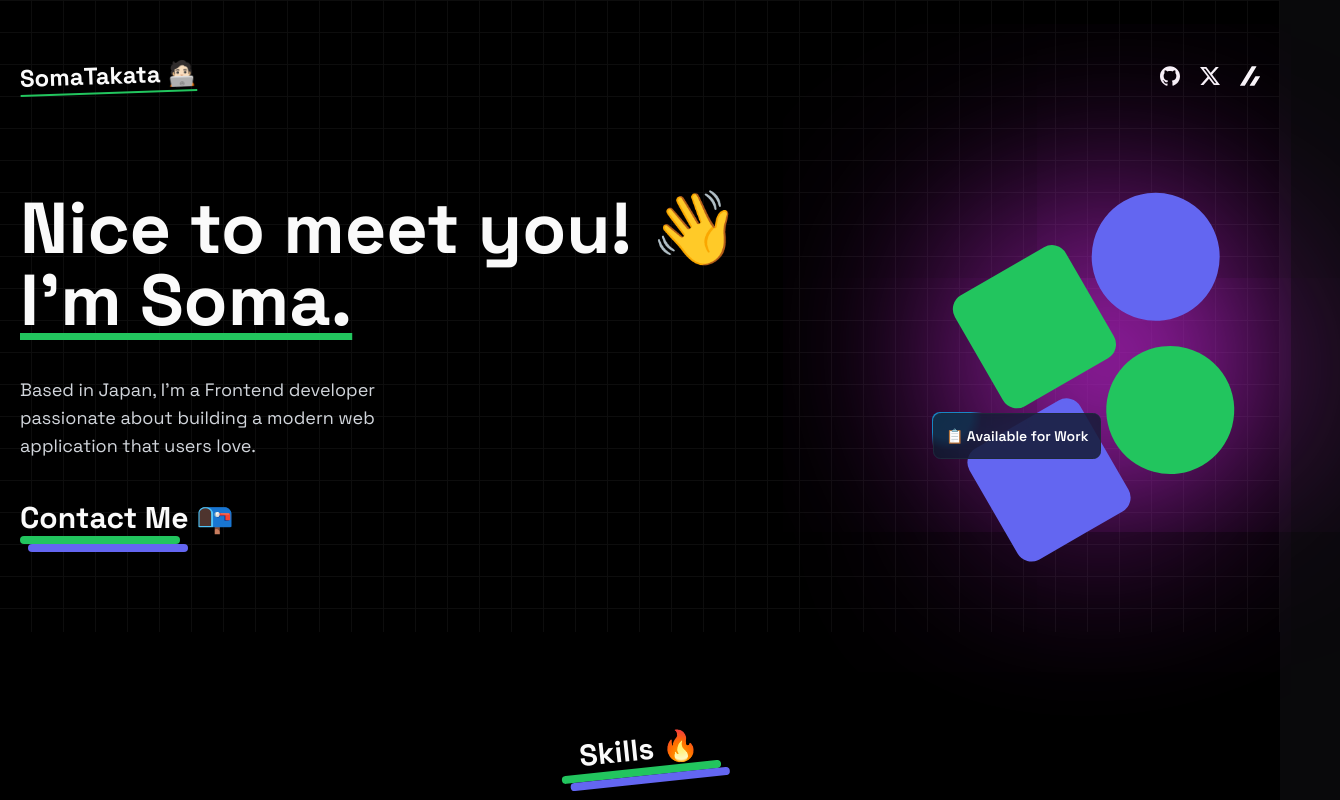
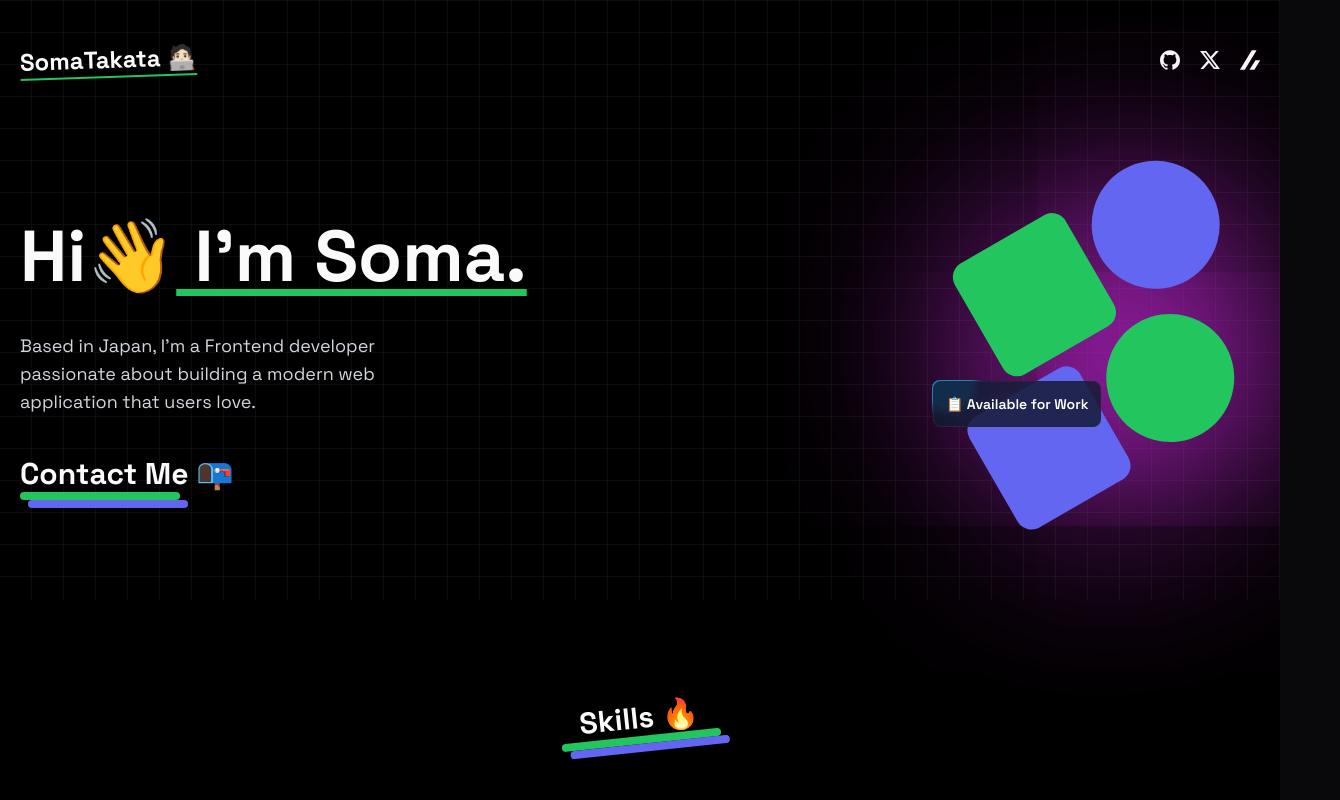
Before and after one commit to SomaTakata/my-portfolio, a Next.js app: page / in a window 1280 px wide. Shown: the top 800 px of the page, 1340 px wide, since content can reach past the window. Built offline with nearby package versions, Linux system fonts and the light colour scheme.

Commit message:
文言の修正

```diff
--- a/app/(home)/_components/HeroSection.tsx
+++ b/app/(home)/_components/HeroSection.tsx
@@ -9,12 +9,12 @@ export default function HeroSection() {
     return `mailto:${user}@${domain}`;
   };
   return (
-    <div className="min-h-[60vh] flex flex-col-reverse gap-14 lg:gap-0 lg:flex-row items-center justify-between animate-move-up">
-      <div className="space-y-10 text-center lg:text-left">
+    <div className="min-h-[60vh] flex flex-col-reverse gap-14 lg:gap-0 lg:flex-row items-center justify-between animate-move-up ">
+      <div className="space-y-10 text-center lg:text-left mt-12">
         <h1 className="text-4xl lg:text-7xl font-bold">
-          Nice to meet you! 👋 <br />
+          Hi👋
           <span className="underline underline-offset-8 decoration-green-500">
-            {"I'm Soma."}
+            {"    I'm Soma."}
           </span>
         </h1>
         <p className="md:w-96 text-lg text-gray-300">
@@ -39,7 +39,7 @@ export default function HeroSection() {
             <div className="w-32 h-32 rounded-2xl hover:scale-75 transition-all  bg-indigo-500"></div>
             <div className="w-32 h-32 rounded-full hover:scale-75 transition-all  bg-green-500"></div>
           </div>
-          <div className="glow absolute top-[40%] right-1/2 -z-10"></div>
+          <div className="glow absolute top-[50%] right-1/2 -z-10"></div>
         </div>
         <div className="absolute bottom-5 sm:bottom-14 left-0 sm:-left-10">
           <MovingBorderButton
--- a/app/(home)/_components/Navbar.tsx
+++ b/app/(home)/_components/Navbar.tsx
@@ -26,7 +26,7 @@ export default function Navbar({ className }: { className?: string }) {
   return (
     <nav
       className={cn(
-        "py-10 flex justify-between items-center animate-move-down",
+        "py-2 mb-28 lg:mb-0  lg:py-6  flex justify-between items-center animate-move-down",
         className
       )}
     >
--- a/app/(home)/page.tsx
+++ b/app/(home)/page.tsx
@@ -6,7 +6,7 @@ import Skills from "./_components/Skills";
 
 export default function page() {
   return (
-    <div className="min-h-screen bg-black over-hidden">
+    <div className="min-h-screen bg-black overflow-hidden">
       <div className=" dark:bg-black bg-white  dark:bg-grid-white/[0.05] bg-grid-black/[0.2]">
         <div className="max-w-7xl mx-auto p-5 ">
           <Navbar />
```
Also changed, not shown: 1 other file (tests, documents, lock files or other folders).
